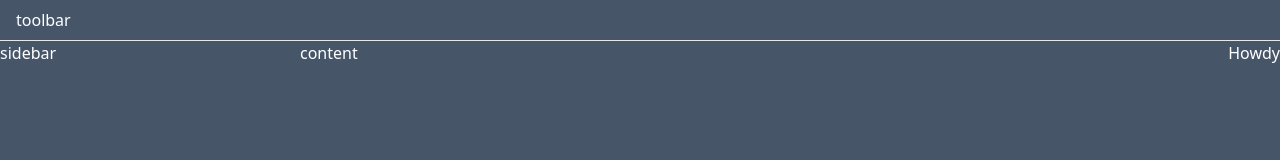
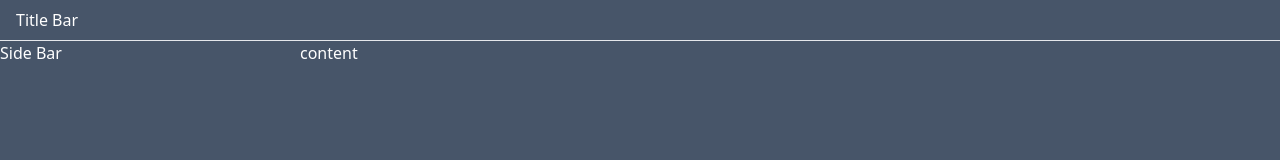
Before and after one commit to SNelson723/kanban, a React (Vite) app: page / in a window 1280 px wide. Shown: the top 160 px of the page. Built offline with nearby package versions, Linux system fonts and the light colour scheme.

Commit message:
Set up more components

```diff
--- a/src/App.tsx
+++ b/src/App.tsx
@@ -1,17 +1,18 @@
-
+import SideBar from "./components/SideBar";
+import TitleBar from "./components/Titlebar";
+import Content from "./components/Content";
 
 const App = () => {
 
   return (
     <div className="w-screen h-screen bg-slate-600 text-white">
-      <div className="border-b w-full pl-4 py-2">toolbar</div>
+      <TitleBar />
       <div className="flex">
-        <div className="w-[300px]">sidebar</div>
-        <div className="flex-1">content</div>
-        <div>Howdy</div>
+        <SideBar />
+        <Content />
       </div>
     </div>
   );
-}
+};
 
 export default App
--- /dev/null
+++ b/src/components/Content.tsx
@@ -0,0 +1,7 @@
+const Content = () => {
+  return (
+    <div className="flex-1">content</div>
+  );
+};
+
+export default Content;
--- /dev/null
+++ b/src/components/SideBar.tsx
@@ -0,0 +1,7 @@
+const SideBar = () => {
+  return (
+    <div className="w-[300px]">Side Bar</div>
+  );
+};
+
+export default SideBar
--- /dev/null
+++ b/src/components/Titlebar.tsx
@@ -0,0 +1,7 @@
+const TitleBar = () => {
+  return (
+    <div className="border-b w-full pl-4 py-2">Title Bar</div>
+  );
+};
+
+export default TitleBar;
```
